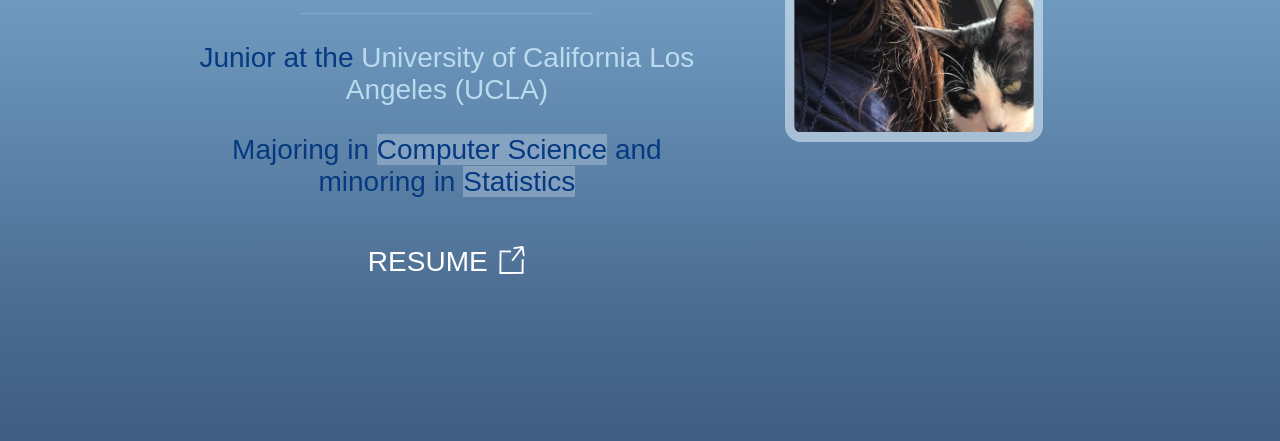
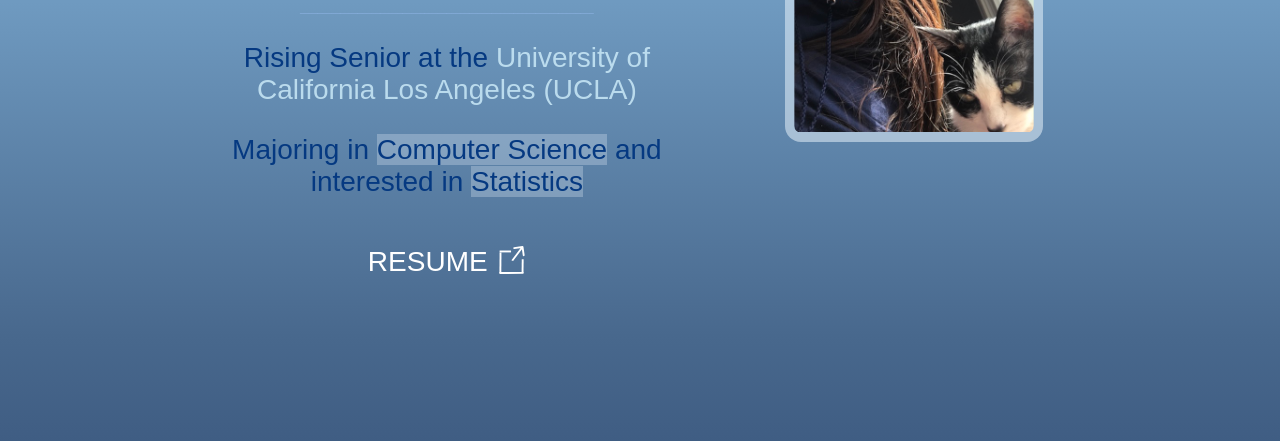
Before and after one commit to Stephanie0829/Stephanie0829.Github.io, a plain HTML site: page index.html in a window 1280 px wide. Shown: the part 359-800 px from the top of the page. Drawn offline with Linux system fonts and the light colour scheme.

Commit message:
Update index.html - with 2023 senior.

```diff
--- a/index.html
+++ b/index.html
@@ -24,8 +24,8 @@
                 <div class = "containername"><p id = "name" class = "letterAnimate">STEPHANIE WEI</p></div>
                 <div class = "ListInfo">
                         <p class="break">__________________________________________________________________</p>
-                        <p class = "weltext">Junior at the <span class="school">University of California Los Angeles (UCLA)</span></p>
-                        <p class = "weltext">Majoring in <span>Computer Science</span> and minoring in <span>Statistics</span></p>
+                        <p class = "weltext">Rising Senior at the <span class="school">University of California Los Angeles (UCLA)</span></p>
+                        <p class = "weltext">Majoring in <span>Computer Science</span> and interested in <span>Statistics</span></p>
 
                         <div class="resume">
                           RESUME
```
